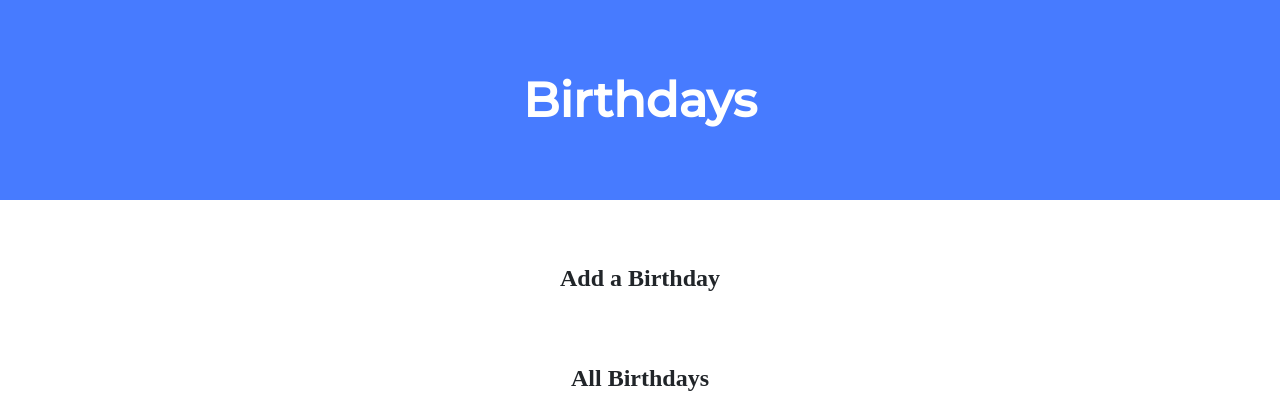
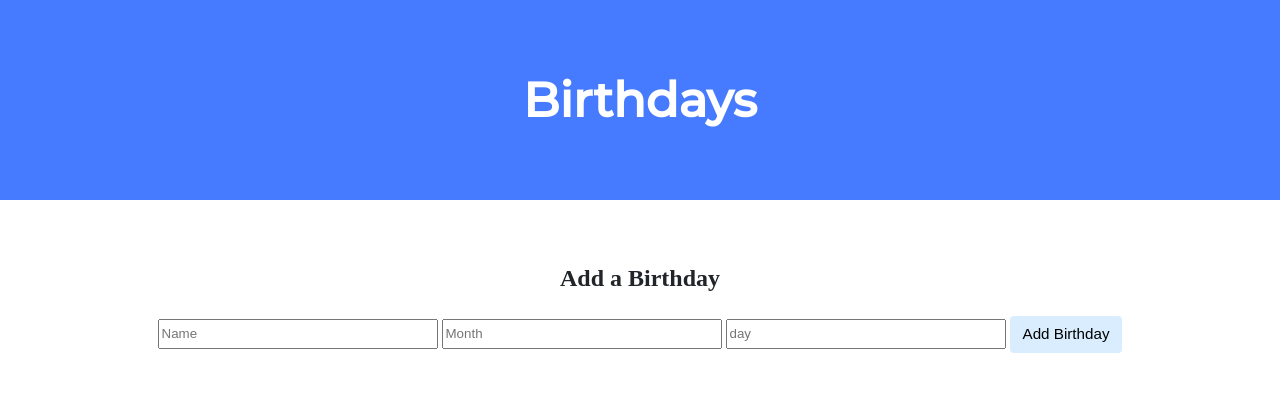
Before and after one commit to Daniel-Burbridge-Developer/cs50x-2025, a Flask app: page / in a window 1280 px wide. Shown: the top 403 px of the page. Run offline with Flask 3, Linux system fonts and the light colour scheme; data that the repository does not hold is empty; some libraries are stand-ins or nearby versions.

Commit message:
feat:birthdays with optional delete functionality

```diff
--- a/week-9/problem-set/birthdays/app.py
+++ b/week-9/problem-set/birthdays/app.py
@@ -25,8 +25,38 @@ def after_request(response):
 @app.route("/", methods=["GET", "POST"])
 def index():
     if request.method == "POST":
-        # TODO: Add the user's entry into the database
+        name = request.form.get("name")
 
+        if not name:
+            return redirect("/")
+
+        month = request.form.get("month")
+        if not month:
+            return redirect("/")
+        try:
+            month = int(month)
+        except ValueError:
+            return redirect("/")
+        if month < 1 or month > 12:
+            return redirect("/")
+
+        day = request.form.get("day")
+        if not day:
+            return redirect("/")
+        try:
+            day = int(day)
+        except ValueError:
+            return redirect("/")
+        if day < 1 or day > 31:
+            return redirect("/")
+
+        # Insert data into database
+        db.execute(
+            "INSERT INTO birthdays (name, month, day) VALUES(?, ?, ?)",
+            name,
+            month,
+            day,
+        )
         return redirect("/")
 
     else:
@@ -34,3 +64,11 @@ def index():
         birthdays = db.execute("SELECT * FROM birthdays")
 
         return render_template("index.html", birthdays=birthdays)
+
+
+@app.route("/delete", methods=["POST"])
+def delete():
+    id = request.form.get("id")
+    if id:
+        db.execute("DELETE FROM birthdays WHERE id = ?", id)
+    return redirect("/")
--- a/week-9/problem-set/birthdays/pyproject.toml
+++ b/week-9/problem-set/birthdays/pyproject.toml
@@ -8,3 +8,8 @@ dependencies = [
     "cs50>=9.4.0",
     "flask>=3.1.2",
 ]
+
+[dependency-groups]
+dev = [
+    "ruff>=0.14.11",
+]
--- a/week-9/problem-set/birthdays/templates/index.html
+++ b/week-9/problem-set/birthdays/templates/index.html
@@ -17,6 +17,18 @@
       <div class="section">
         <h2>Add a Birthday</h2>
         <!-- TODO: Create a form for users to submit a name, a month, and a day -->
+        <form action="/" method="post">
+          <input name="name" placeholder="Name" type="text" />
+          <input
+            name="month"
+            placeholder="Month"
+            type="number"
+            min="1"
+            max="12"
+          />
+          <input name="day" placeholder="day" type="number" min="1" max="31" />
+          <input type="submit" value="Add Birthday" />
+        </form>
       </div>
 
       <div class="section">
@@ -34,6 +46,12 @@
             <tr>
               <td>{{birthday.name}}</td>
               <td>{{birthday.day}}/{{birthday.month}}</td>
+              <td>
+                <form action="/delete" method="post">
+                  <input name="id" type="hidden" value="{{ birthday.id }}" />
+                  <input type="submit" value="Delete" />
+                </form>
+              </td>
             </tr>
             {% endfor %}
           </tbody>
```
Also changed, not shown: 1 other file.
